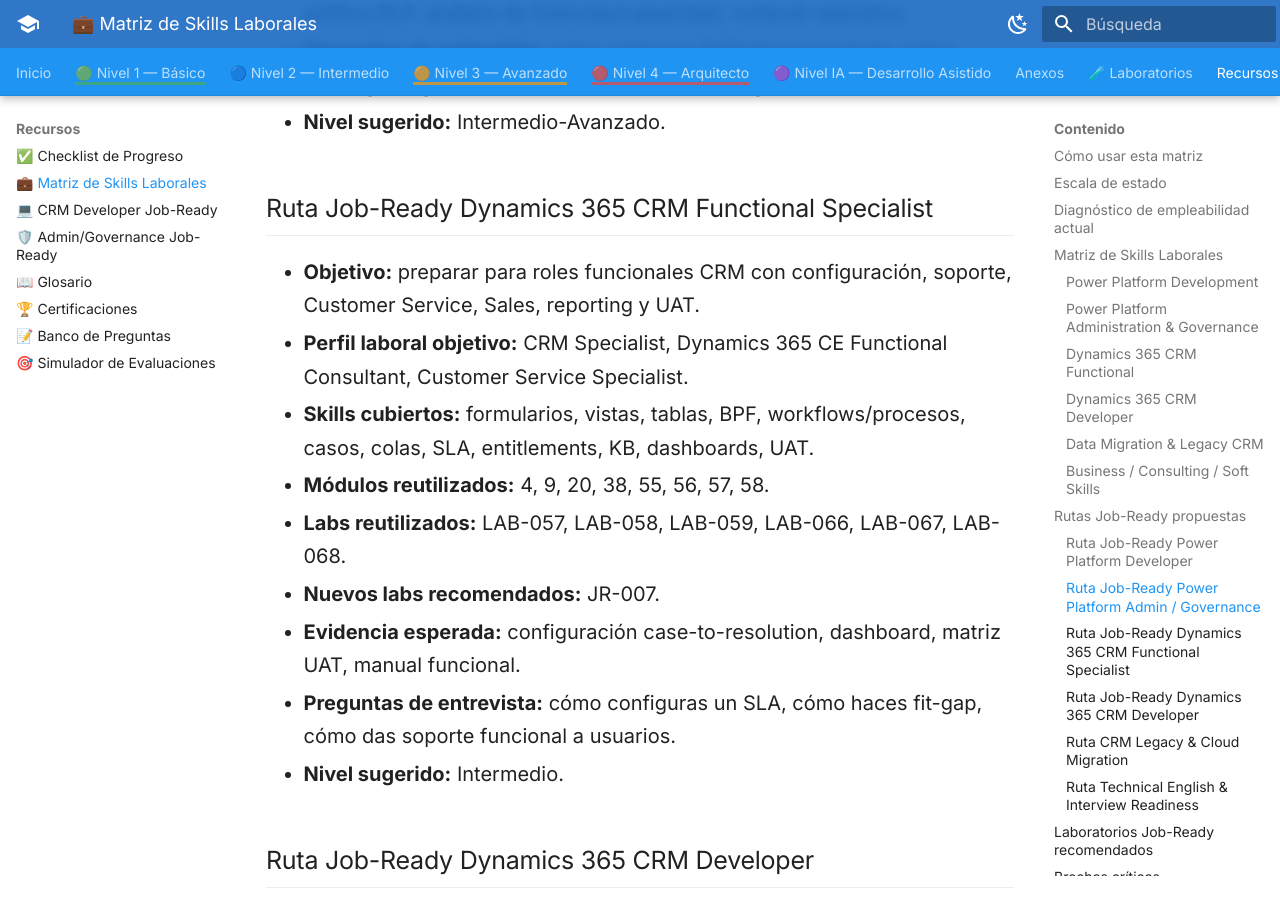
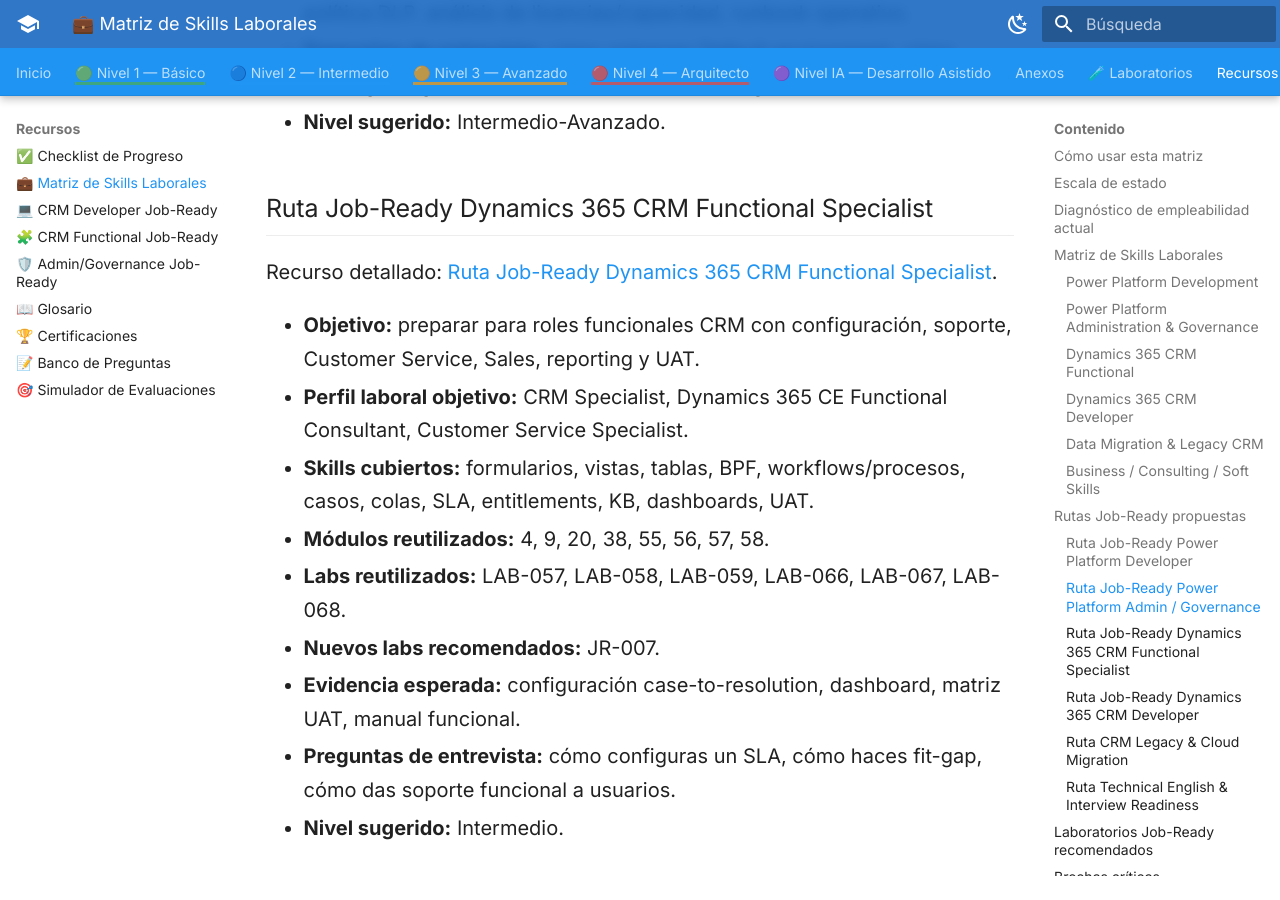
Before and after one commit to EdwingAlarcon/PlanEstudio, an MkDocs documentation site: the page built from docs/Recursos/MATRIZ_SKILLS_LABORALES.md, in a window 1280 px wide and 900 px high, scrolled down 14445 px. Built offline with MkDocs 1.6.1 and Material for MkDocs 9.7.7, drawn with Linux system fonts in a browser that asks for light colours.

Commit message:
docs: link crm functional job-ready route

```diff
--- a/docs/Recursos/MATRIZ_SKILLS_LABORALES.md
+++ b/docs/Recursos/MATRIZ_SKILLS_LABORALES.md
@@ -174,6 +174,8 @@ Recurso detallado: [Ruta Job-Ready Power Platform Admin / Governance](JOB_READY_
 
 ### Ruta Job-Ready Dynamics 365 CRM Functional Specialist
 
+Recurso detallado: [Ruta Job-Ready Dynamics 365 CRM Functional Specialist](JOB_READY_CRM_FUNCTIONAL.md).
+
 - **Objetivo:** preparar para roles funcionales CRM con configuración, soporte, Customer Service, Sales, reporting y UAT.
 - **Perfil laboral objetivo:** CRM Specialist, Dynamics 365 CE Functional Consultant, Customer Service Specialist.
 - **Skills cubiertos:** formularios, vistas, tablas, BPF, workflows/procesos, casos, colas, SLA, entitlements, KB, dashboards, UAT.
--- a/mkdocs.yml
+++ b/mkdocs.yml
@@ -75,6 +75,7 @@ nav:
       - "✅ Checklist de Progreso": Recursos/CHECKLIST_PROGRESO.md
       - "💼 Matriz de Skills Laborales": Recursos/MATRIZ_SKILLS_LABORALES.md
       - "💻 CRM Developer Job-Ready": Recursos/JOB_READY_CRM_DEVELOPER.md
+      - "🧩 CRM Functional Job-Ready": Recursos/JOB_READY_CRM_FUNCTIONAL.md
       - "🛡️ Admin/Governance Job-Ready": Recursos/JOB_READY_ADMIN_GOVERNANCE.md
       - "📖 Glosario": Recursos/GLOSARIO_TERMINOS.md
       - "🏆 Certificaciones": Recursos/CERTIFICACIONES.md
```
